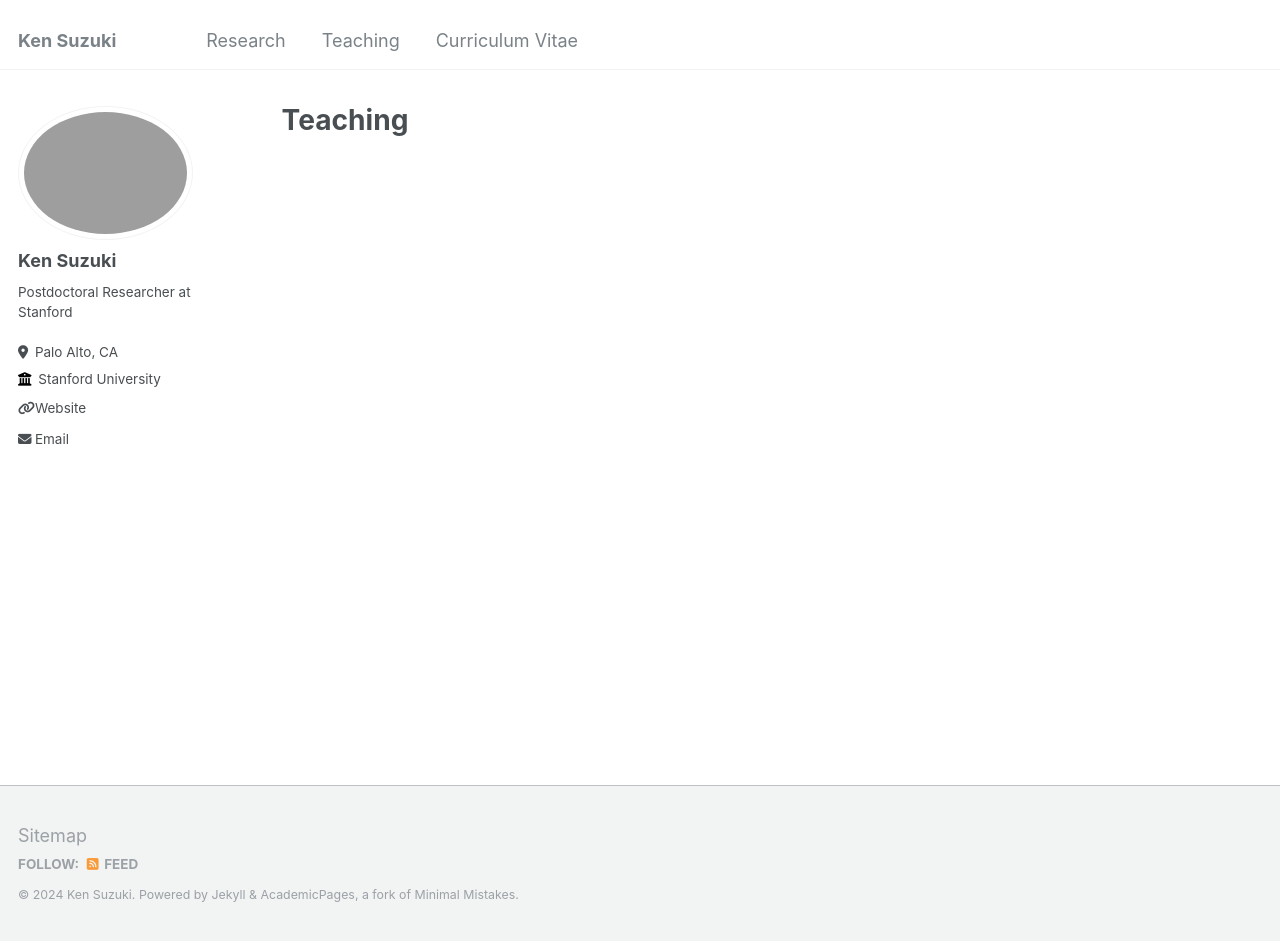
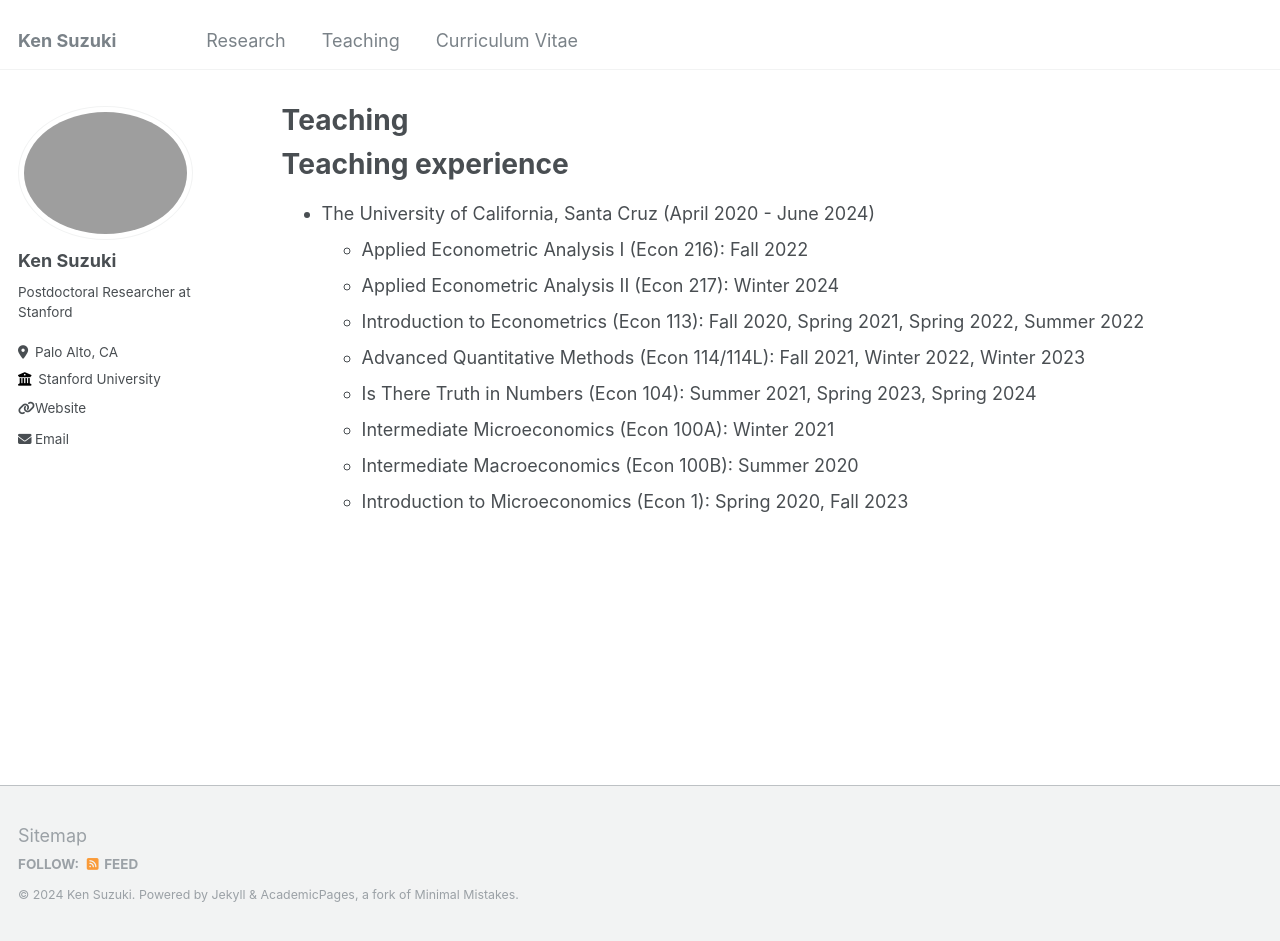
Before and after one commit to ksuzuki4/ken.suzuki.github.io, a Jekyll site: the page built from _pages/teaching.md, in a window 1280 px wide and 941 px high. Built offline with Jekyll 4.4.1, drawn with Linux system fonts in a browser that asks for light colours.

Commit message:
Update teaching.md

```diff
--- a/_pages/teaching.md
+++ b/_pages/teaching.md
@@ -7,3 +7,15 @@ author_profile: true
 ---
 
 {% include base_path %}
+
+Teaching experience
+======
+* The University of California, Santa Cruz (April 2020 - June 2024)
+  * Applied Econometric Analysis I (Econ 216): Fall 2022
+  * Applied Econometric Analysis II (Econ 217): Winter 2024
+  * Introduction to Econometrics (Econ 113): Fall 2020, Spring 2021, Spring 2022, Summer 2022
+  * Advanced Quantitative Methods (Econ 114/114L): Fall 2021, Winter 2022, Winter 2023
+  * Is There Truth in Numbers (Econ 104): Summer 2021, Spring 2023, Spring 2024
+  * Intermediate Microeconomics (Econ 100A): Winter 2021
+  * Intermediate Macroeconomics (Econ 100B): Summer 2020
+  * Introduction to Microeconomics (Econ 1): Spring 2020, Fall 2023
```
